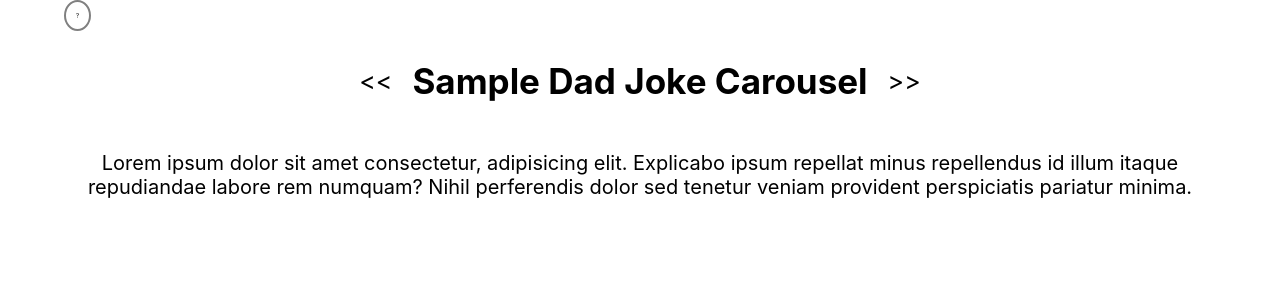
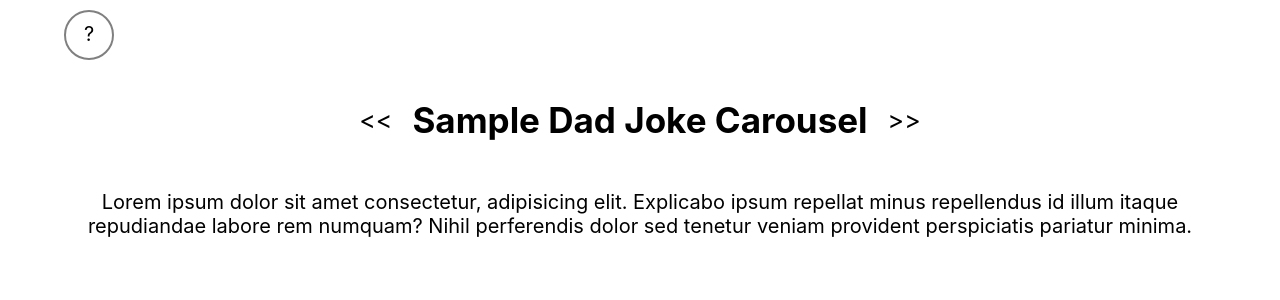
Before and after one commit to Build-Week-PT-Dad-Jokes/Front-End, a React (Create React App) app: page / in a window 1280 px wide. Shown: the top 300 px of the page. Built offline with nearby package versions, Linux system fonts and the light colour scheme.

Commit message:
style help button

```diff
--- a/src/App.css
+++ b/src/App.css
@@ -19,6 +19,7 @@ p {
 .landing-page-header {
   display: flex;
   justify-content: left;
+  padding: 1rem 0;
 }
 .landing-page-header .help-button {
   padding: 1rem;
@@ -27,6 +28,9 @@ p {
   text-align: center;
   vertical-align: middle;
   background: white;
+  font-size: 2rem;
+  width: 5rem;
+  height: 5rem;
 }
 .carousel .carousel-header {
   display: flex;
--- a/src/less/App.less
+++ b/src/less/App.less
@@ -23,6 +23,7 @@ p {
 .landing-page-header {
   display: flex;
   justify-content: left;
+  padding: 1rem 0;
 
   .help-button {
     padding: 1rem;
@@ -31,6 +32,9 @@ p {
     text-align: center;
     vertical-align: middle;
     background: white;
+    font-size: 2rem;
+    width: 5rem;
+    height: 5rem;
   }
 }
 
```
